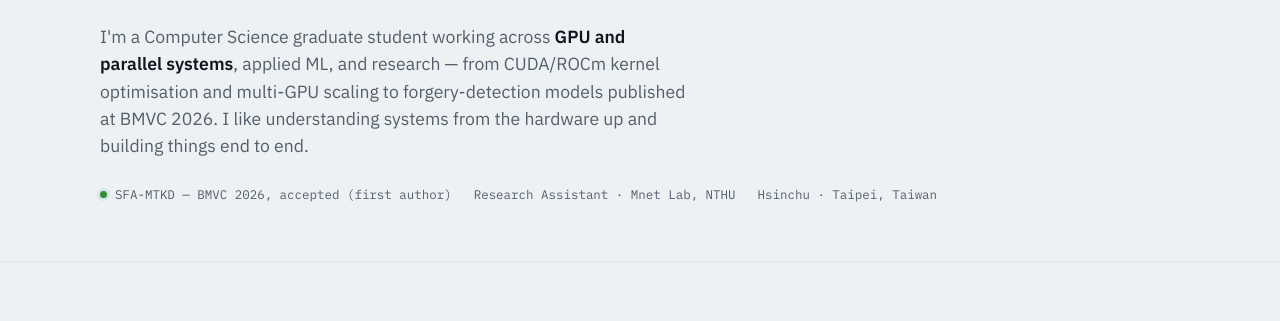
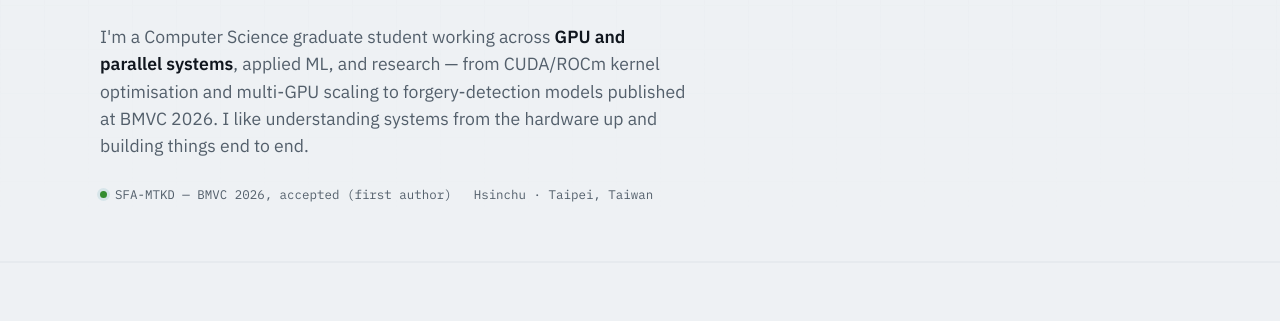
Before and after one commit to flin1206/flin1206.github.io, a plain HTML site: page index.html in a window 1280 px wide. Shown: the part 320-641 px from the top of the page. Drawn offline with nearby package versions, Linux system fonts and the light colour scheme.

Commit message:
fix: remove leftover Research Assistant mention from hero

```diff
--- a/index.html
+++ b/index.html
@@ -250,7 +250,6 @@
       </p>
       <div class="statusline">
         <span class="item"><i class="dot"></i>SFA-MTKD — BMVC 2026, accepted (first author)</span>
-        <span class="item">Research Assistant · Mnet Lab, NTHU</span>
         <span class="item">Hsinchu · Taipei, Taiwan</span>
       </div>
     </div>
```
